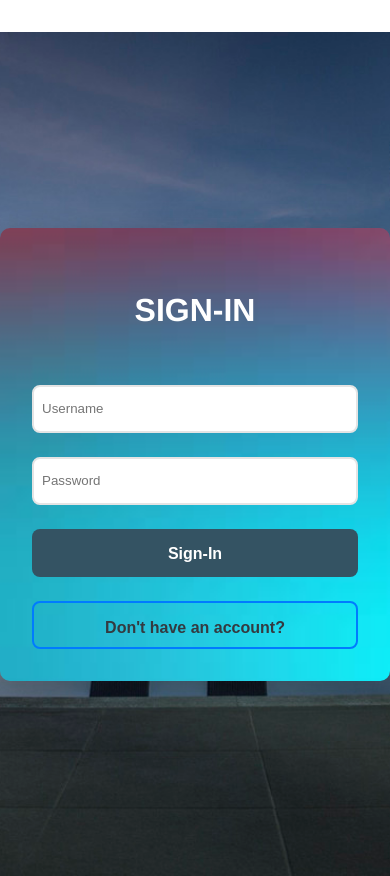
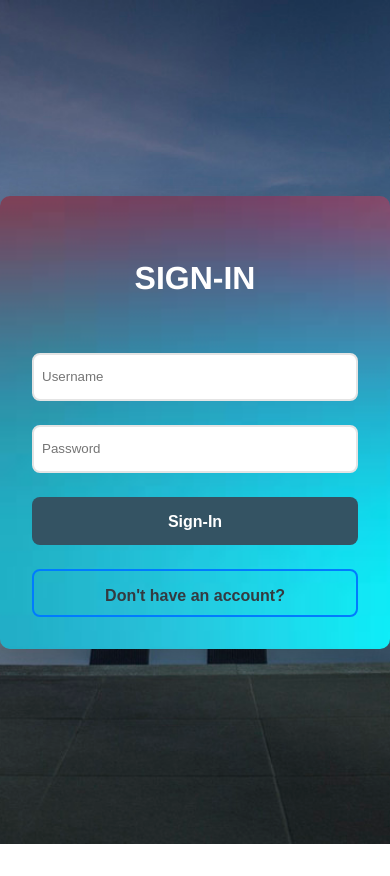
Before and after one commit to KishanThorat111/EcommerceApplication, an Angular app in the folder cookie-client/: page /auth in a window 390 px wide. After the commit the page ends 844 px from the top, so only its background shows below. Built offline with nearby package versions, Linux system fonts and the light colour scheme; no server answers.

Commit message:
completed resulation setum for phones

```diff
--- a/cookie-client/src/app/app.component.scss
+++ b/cookie-client/src/app/app.component.scss
@@ -5,7 +5,7 @@
     font-size: 2rem;
     font-weight: 900;
 
-    padding: 1rem;
+    padding: 0;
 
     .logo {
       width: 5rem;
```
